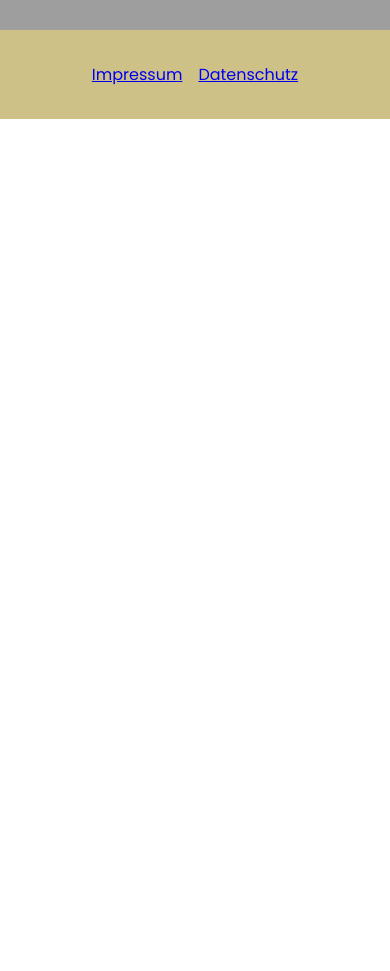
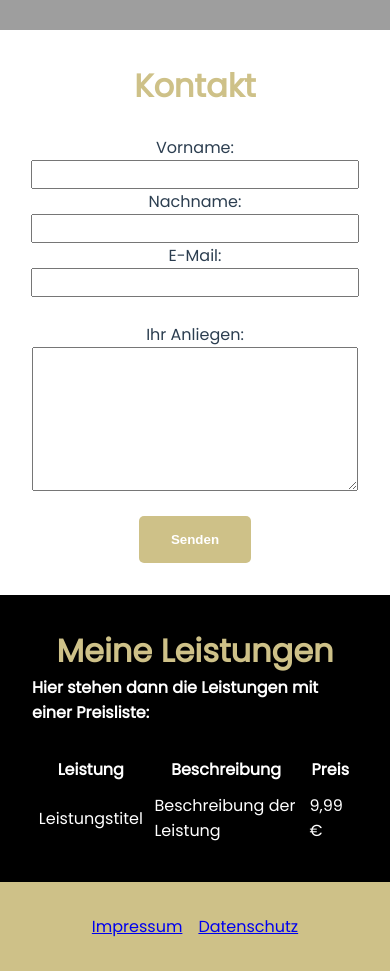
Before and after one commit to FlorianZasa/jz-photo, a Vue app: page / in a window 390 px wide. Shown: the part 1503-2474 px from the top of the page. Before the commit the page ends 1622 px from the top, so only its background shows below. Built offline with nearby package versions, Linux system fonts and the light colour scheme; grey boxes are pictures that could not be loaded.

Commit message:
add other sections

```diff
--- a/package.json
+++ b/package.json
@@ -5,7 +5,8 @@
   "scripts": {
     "serve": "vue-cli-service serve",
     "build": "vue-cli-service build",
-    "lint": "vue-cli-service lint"
+    "lint": "vue-cli-service lint",
+    "deploy": "sh deploy.sh"
   },
   "dependencies": {
     "@fortawesome/fontawesome-svg-core": "^6.4.0",
--- a/src/App.vue
+++ b/src/App.vue
@@ -2,7 +2,7 @@
   <div class="app">
     <NavBar @id="scrollToElement" />
 
-    <section id="header" ref="header">
+    <section id="home" ref="home">
       <div class="header-view-center-image">
         <div class="header-view-center-container">
           <h1>Wo die Kreativität zu Hause ist</h1>
@@ -31,6 +31,48 @@
             in Anspruch nehmen. Was nicht zu ....
           </span>
           <button class="btn">Alle Termine</button>
+        </div>
+      </div>
+    </section>
+
+    <section id="kontakt" ref="kontakt">
+      <div class="kontakt-frame">
+        <div class="kontakt-frame-inner">
+          <h4>Kontakt</h4>
+          <span>Erreiche mich schnell und unkompliziert.</span>
+          <label for="vname">Vorname:</label>
+          <input type="text" id="vname" name="vname">
+          <label for="nname">Nachname:</label>
+          <input type="text" id="nname" name="nname">
+          <label for="email">E-Mail:</label>
+          <input type="email" id="email" name="email"><br>
+          <label for="anliegen">Ihr Anliegen:</label>
+          <textarea id="anliegen" name="anliegen" rows="6"></textarea><br>
+          <button class="btn">Senden</button>
+        </div>
+      </div>
+    </section>
+
+    <section id="leistungen" ref="leistungen">
+      <div class="leistungen-frame">
+        <div class="leistungen-frame-inner">
+          <h4>Meine Leistungen</h4>
+          <span><b>Hier stehen dann die Leistungen mit einer Preisliste:</b></span>
+          <br>
+          <table>
+            <thead>
+              <th>Leistung</th>
+              <th>Beschreibung</th>
+              <th>Preis</th>
+            </thead>
+            <tbody>
+              <tr>
+                <td>Leistungstitel</td>
+                <td>Beschreibung der Leistung</td>
+                <td>9,99 €</td>
+              </tr>
+            </tbody>
+          </table>
         </div>
       </div>
     </section>
@@ -142,7 +184,6 @@ span {
   background-image: url("https://cdn.pixabay.com/photo/2013/10/02/23/03/mountains-190055_1280.jpg");
   padding: 3rem;
   justify-content: center;
-
 }
 
 .termine-frame-inner {
@@ -160,6 +201,38 @@ footer {
   flex-direction: row;
   justify-content: center;
   gap: 1rem;
+}
+
+.kontakt-frame {
+  display: flex;
+  padding: 3rem;
+  justify-content: center;
+}
+
+.kontakt-frame-inner {
+  display: flex;
+  flex-direction: column;
+  justify-items: center;
+  align-items: center;
+}
+
+.leistungen-frame {
+  background-color: black;
+  display: flex;
+  padding: 3rem;
+  justify-content: center;
+}
+
+.leistungen-frame-inner {
+  color: white;
+  display: flex;
+  flex-direction: column;
+  justify-items: center;
+  align-items: center;
+}
+
+table th, table td{
+  padding: .8rem;
 }
 
 
@@ -182,11 +255,32 @@ footer {
 
     }
     .termine-frame {
-      padding: 2rem;
+      padding: 1rem;
     }
 
     .termine-frame-inner{
       max-width: 100%;
+      padding: 1rem;
+    }
+
+    .kontakt-frame-inner{
+      padding: 1rem;
+    }
+
+    .kontakt-frame{
+      padding: 1rem;
+    }
+
+    .leistungen-frame{
+      padding: 1rem;
+    }
+
+    .leistungen-frame-inner{
+      padding: 1rem;
+    }
+
+    table th, table td {
+      padding: .3rem;
     }
 }
 
--- a/src/assets/styles.css
+++ b/src/assets/styles.css
@@ -42,3 +42,8 @@ h4 {
     font-size: large;
     color: white;
 }
+
+input, textarea {
+    width: 100%;
+    font-size: 20px;
+}
--- a/src/components/NavBarTop.vue
+++ b/src/components/NavBarTop.vue
@@ -15,10 +15,10 @@
                 <a href="#">Julia Zasada Fotografie & Design</a>
             </div>
             <div class="right">
-                <button class="nav-item active">Home</button>
-                <button class="nav-item" @click="scrollToElement($event)" id="termine">Termine</button>
-                <button class="nav-item" @click="scrollToElement($event)" id="kontakte">Kontakt</button>
-                <button class="nav-item" @click="scrollToElement($event)" id="leistungen">Meine Leistungen</button>
+                <button class="nav-item" @click="scrollToElement($event)" :class="setElementActive('home')" id="home">Home</button>
+                <button class="nav-item" @click="scrollToElement($event)" :class="setElementActive('termine')" id="termine">Termine</button>
+                <button class="nav-item" @click="scrollToElement($event)" :class="setElementActive('kontakt')" id="kontakt">Kontakt</button>
+                <button class="nav-item" @click="scrollToElement($event)" :class="setElementActive('leistungen')" id="leistungen">Meine Leistungen</button>
                 <button class="btn">Jetzt Buchen</button>
             </div>
         </nav>
@@ -27,9 +27,25 @@
 
 <script>
 export default {
+    data() {
+        return {
+            active: "home"
+        }
+    },
     methods: {
+        setElementActive(id) {
+            console.log(this.active, id)
+            if(id == this.active) {
+                return "active"
+            } else {
+
+                return "inactive"
+            }
+        },
         scrollToElement(event) {
             var id = event["target"].id
+            this.active = id
+
             this.$emit('id', id);
         }
     }
--- a/vue.config.js
+++ b/vue.config.js
@@ -1,4 +1,3 @@
-const { defineConfig } = require('@vue/cli-service')
-module.exports = defineConfig({
-  transpileDependencies: true
-})
+module.exports = {
+  publicPath: '/jz-photo/'
+}
```
Also changed, not shown: 1 other file (tests, documents, lock files or other folders).
